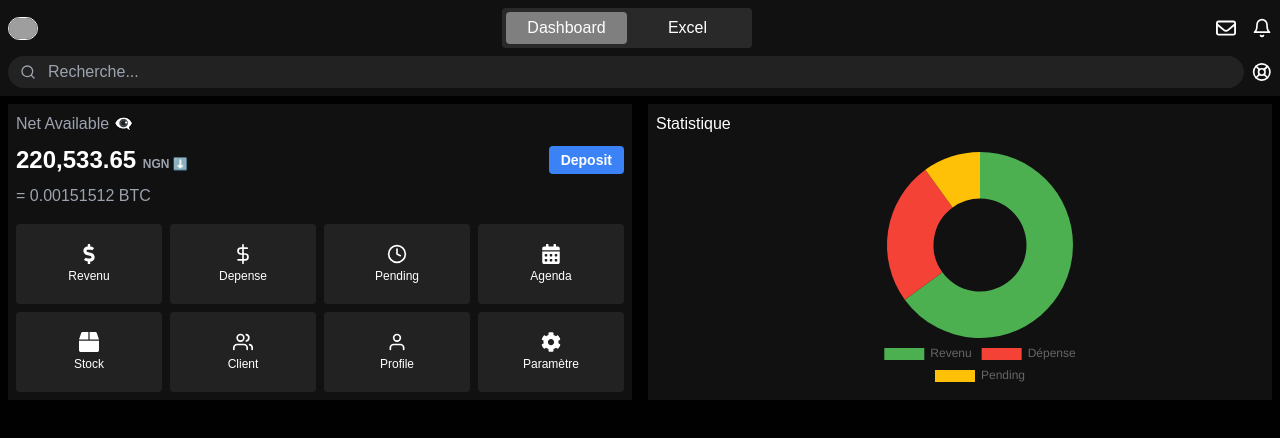
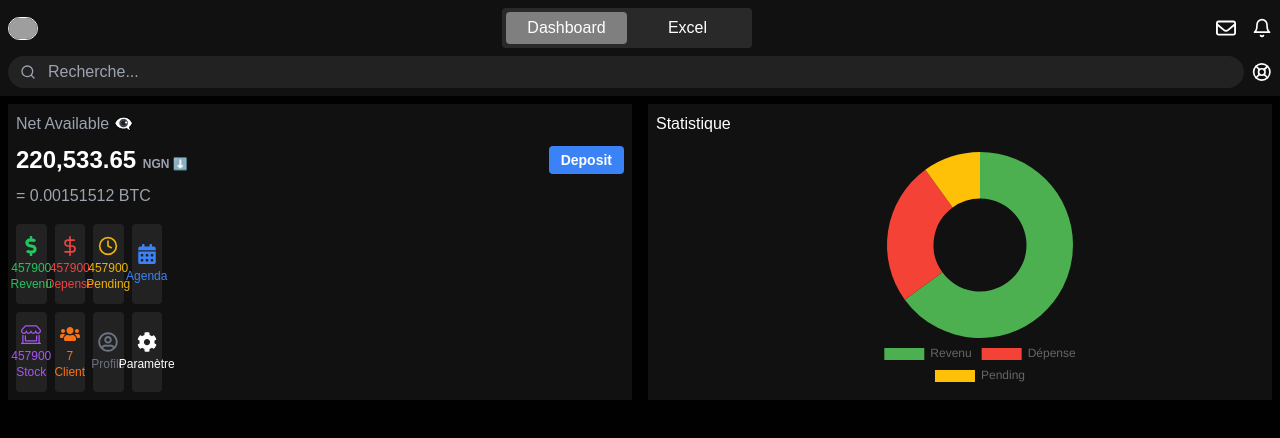
Before and after one commit to MorlonDev261/mga-follow-up, a Next.js app: page / in a window 1280 px wide. Shown: the top 438 px of the page. Built offline with nearby package versions, Linux system fonts and the light colour scheme; grey boxes are pictures that could not be loaded.

Commit message:
Update index.tsx

```diff
--- a/src/app/_components/ShortcutList/index.tsx
+++ b/src/app/_components/ShortcutList/index.tsx
@@ -1,31 +1,37 @@
 import React from 'react';
-import { FaDollarSign, FaCalendarAlt, FaBox, FaCog } from 'react-icons/fa';
-import { FiDollarSign, FiClock, FiUsers, FiUser } from 'react-icons/fi';
+import clsx from 'clsx';
+import { FaDollarSign, FaCalendarAlt, FaCog, FaUsers, FaRegUserCircle } from 'react-icons/fa';
+import { BsShopWindow } from "react-icons/bs";
+import { FiDollarSign, FiClock } from 'react-icons/fi';
 
 const shortcuts = [
-  { label: 'Revenu', icon: <FaDollarSign /> },
-  { label: 'Depense', icon: <FiDollarSign /> },
-  { label: 'Pending', icon: <FiClock /> },
-  { label: 'Agenda', icon: <FaCalendarAlt /> },
-  { label: 'Stock', icon: <FaBox /> },
-  { label: 'Client', icon: <FiUsers /> },
-  { label: 'Profile', icon: <FiUser /> },
-  { label: 'Paramètre', icon: <FaCog /> },
+  { label: 'Revenu', value: 457900, icon: <FaDollarSign />, color: 'text-green-500' }, // Vert
+  { label: 'Depense', value: 457900, icon: <FiDollarSign />, color: 'text-red-500' }, // Rouge
+  { label: 'Pending', value: 457900, icon: <FiClock />, color: 'text-yellow-500' }, // Jaune
+  { label: 'Agenda', icon: <FaCalendarAlt />, color: 'text-blue-500' }, // Bleu
+  { label: 'Stock', value: 457900, icon: <BsShopWindow />, color: 'text-purple-500' }, // Violet
+  { label: 'Client', value: 7, icon: <FaUsers />, color: 'text-orange-500' }, // Orange
+  { label: 'Profile', icon: <FaRegUserCircle />, color: 'text-gray-500' }, // Gris
+  { label: 'Paramètre', icon: <FaCog />, color: 'text-brown-500' }, // Brun
 ];
 
 const ShortcutList = () => {
   return (
-    <>
+    <div className="grid grid-cols-4 gap-2">
       {shortcuts.map((shortcut) => (
         <div
           key={shortcut.label}
-          className="flex h-20 flex-col items-center justify-center rounded bg-[#222] p-2"
+          className={clsx(
+            "flex h-20 flex-col items-center justify-center rounded bg-[#222] p-2 transition-colors duration-300 hover:text-white",
+            shortcut.color // Ajoute la couleur en hover dynamiquement
+          )}
         >
           <span className="mb-1 text-xl">{shortcut.icon}</span>
+          {shortcut.value !== undefined && <span className="text-xs">{shortcut.value}</span>}
           <span className="text-xs">{shortcut.label}</span>
         </div>
       ))}
-    </>
+    </div>
   );
 };
 
```
